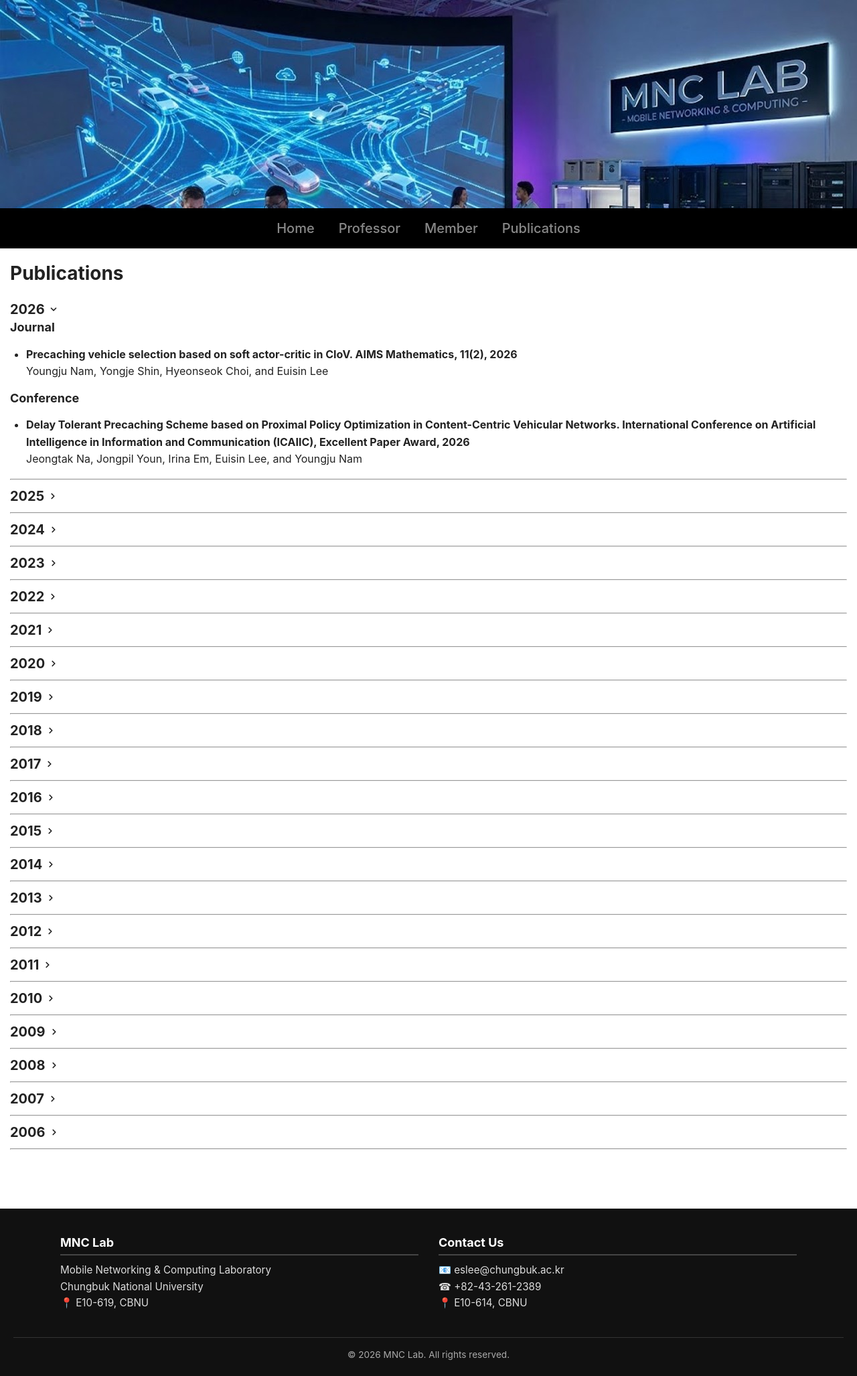
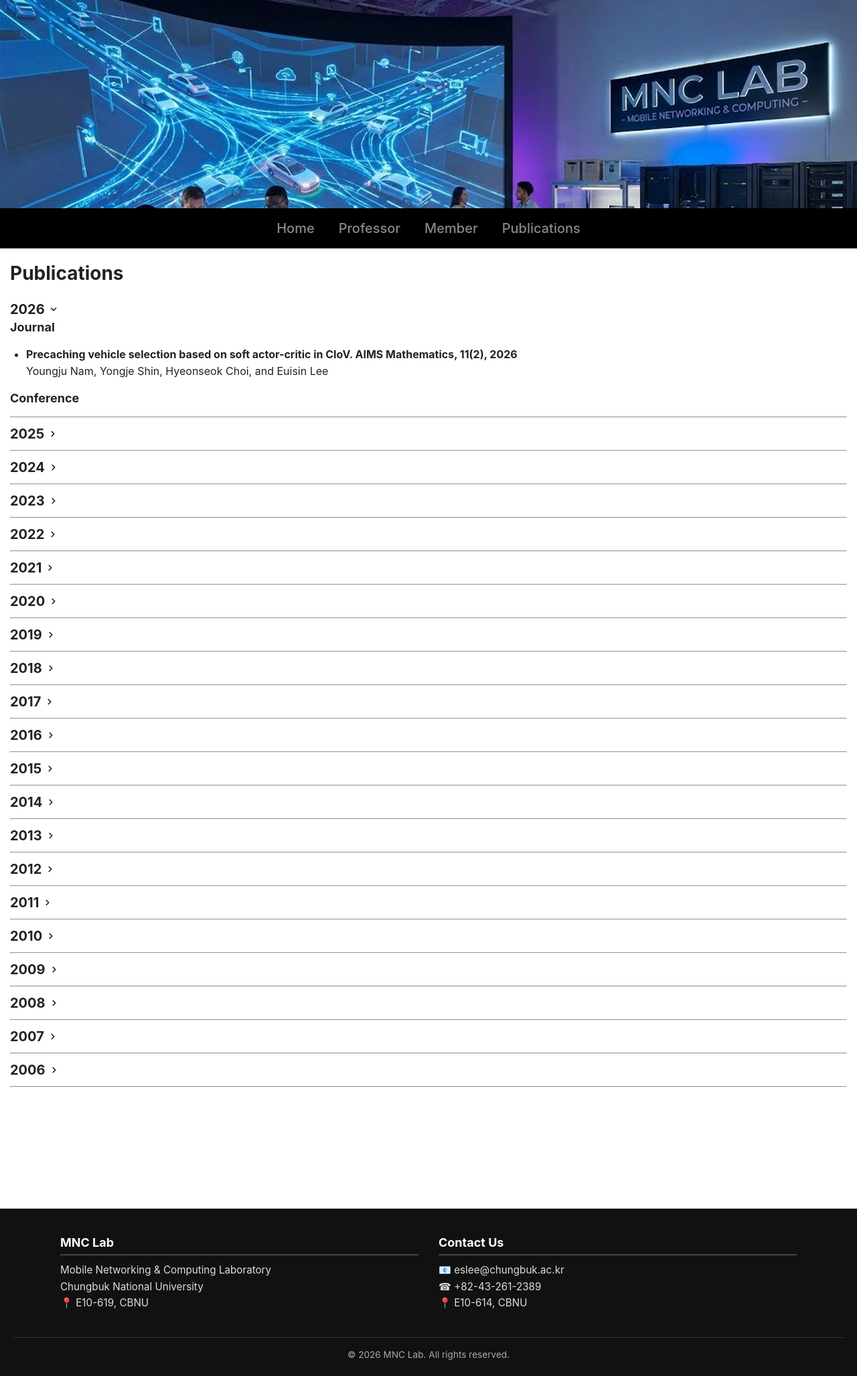
Before and after one commit to mnc-cbnu/mnc-cbnu.github.io, a Jekyll site: the page built from publications/index.html, in a window 1280 px wide. Shown: the whole page at 67% size. Built offline with Jekyll 4.4.1, drawn with Linux system fonts in a browser that asks for light colours.

Commit message:
Update news from Notion (Auto)

```diff
--- a/_data/featured.yml
+++ b/_data/featured.yml
@@ -1,10 +1,3 @@
-- title: Delay Tolerant Precaching Scheme based on Proximal Policy Optimization in
-    Content-Centric Vehicular Networks
-  authors: Jeongtak Na, Jongpil Youn, Irina Em,  Euisin Lee, and Youngju Nam
-  venue: International Conference on Artificial Intelligence in Information and Communication
-    (ICAIIC), Excellent Paper Award
-  year: 2026
-  page_id: 319d280f-69a3-80c3-b156-ed1a650e9a72
 - title: Content Storage Management and Precaching Scheme in Content-Centric Networks-Based
     Internet of Vehicle
   authors: Y Nam, H Choi, E Lee
--- a/_data/publications.yml
+++ b/_data/publications.yml
@@ -4,13 +4,7 @@
       11(2), 2026
     authors: Youngju Nam, Yongje Shin, Hyeonseok Choi, and Euisin Lee
     page_id: 319d280f-69a3-80a3-8027-f55421bc7d1a
-  conference:
-  - title: Delay Tolerant Precaching Scheme based on Proximal Policy Optimization
-      in Content-Centric Vehicular Networks. International Conference on Artificial
-      Intelligence in Information and Communication (ICAIIC), Excellent Paper Award,
-      2026
-    authors: Jeongtak Na, Jongpil Youn, Irina Em,  Euisin Lee, and Youngju Nam
-    page_id: 319d280f-69a3-80c3-b156-ed1a650e9a72
+  conference: []
 2025:
   journal:
   - title: 'Energy Balancing and Lifetime Extension: A Random Quorum-Based Sink Location
```
